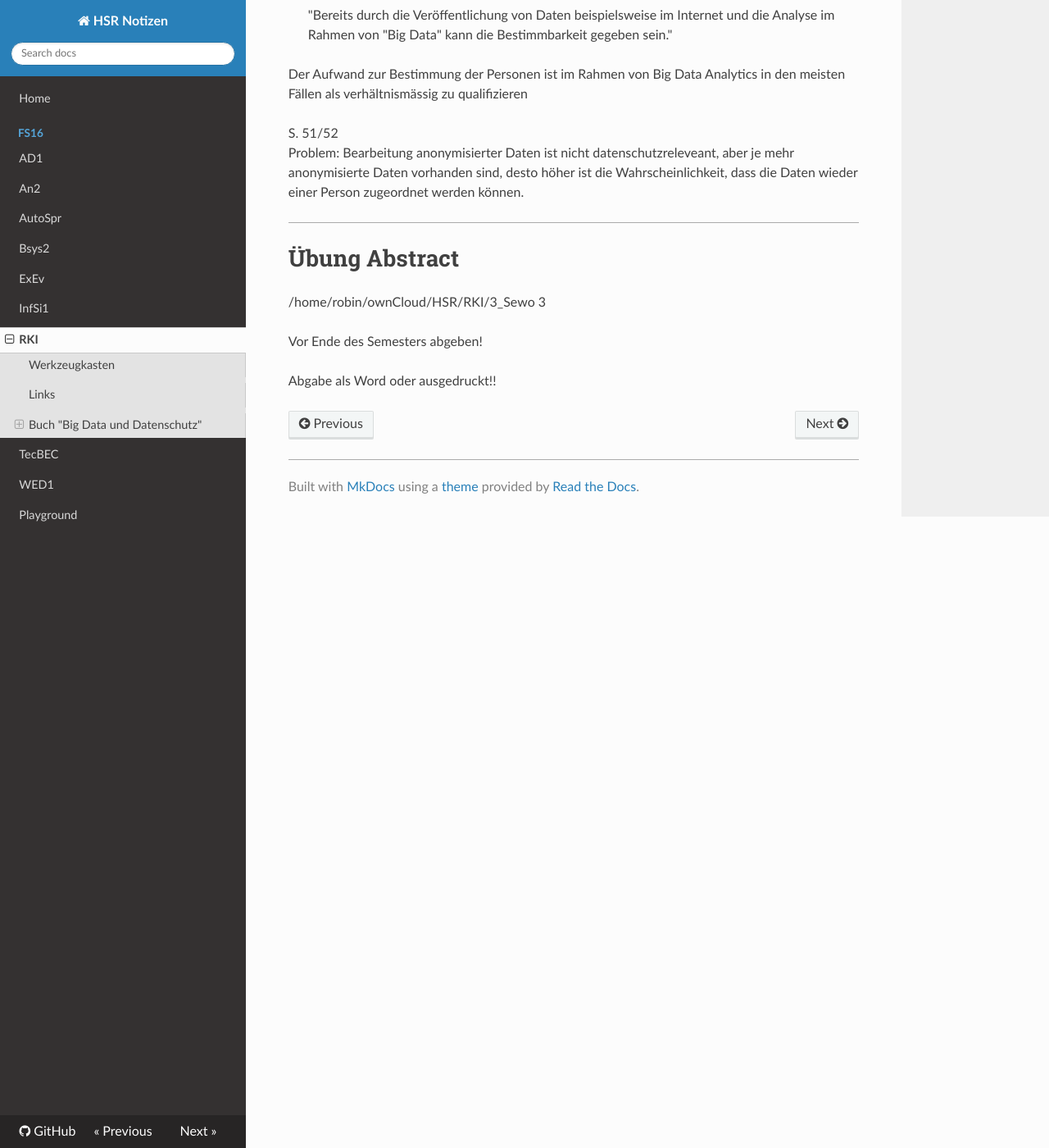
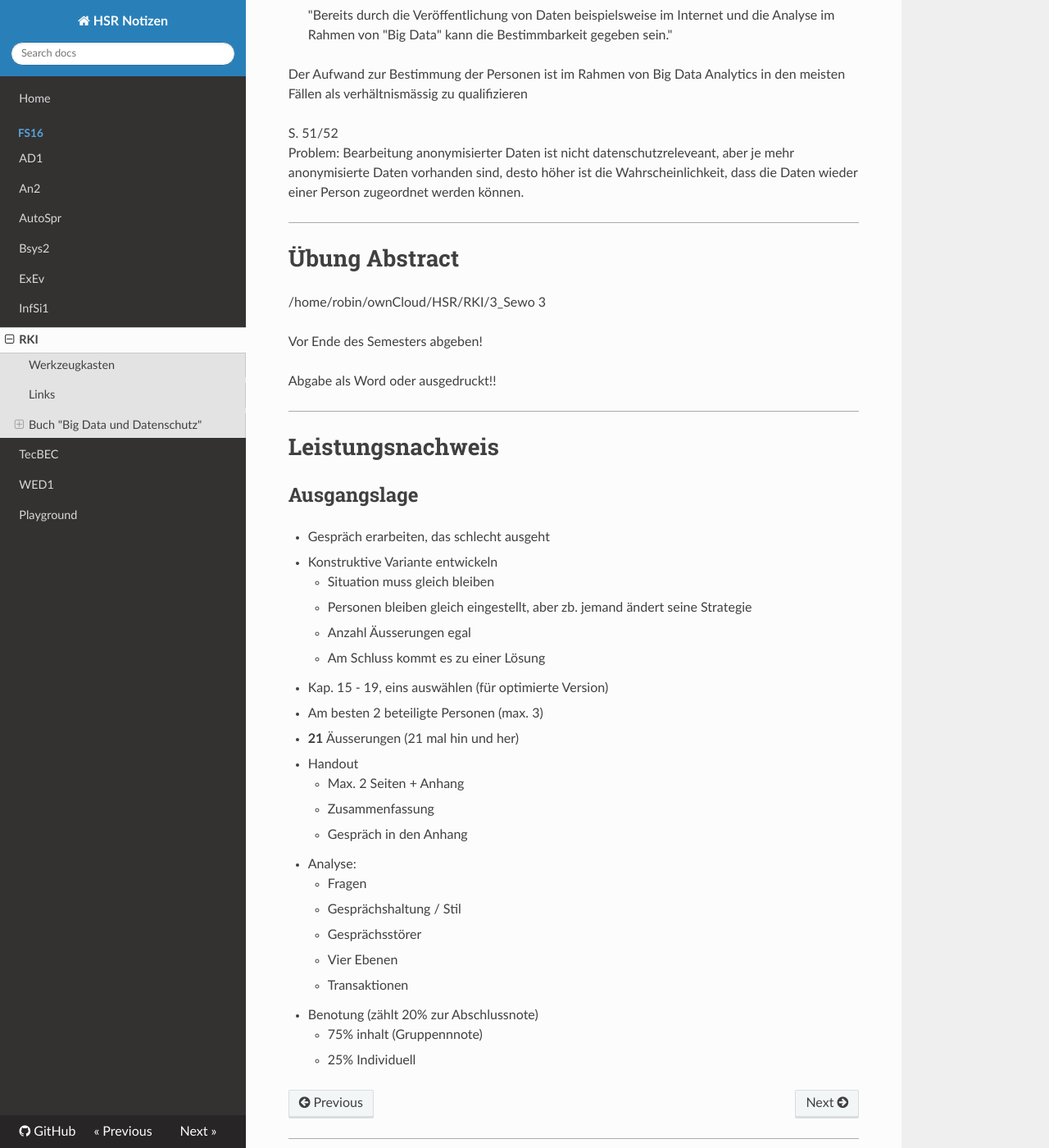
Before and after one commit to Excape/hsr-docs-fs16, an MkDocs documentation site: the page built from docs/fs16/rki.md, in a window 1280 px wide and 1400 px high, scrolled down 4427 px. Shown: the whole window at 82% size. Built offline with MkDocs 1.6.1, drawn with Linux system fonts in a browser that asks for light colours; nearby versions of some CDN libraries; old or Windows-style settings are respelled for this version of MkDocs.

Commit message:
Updated RKI

```diff
--- a/docs/fs16/rki.md
+++ b/docs/fs16/rki.md
@@ -159,3 +159,30 @@ Problem: Bearbeitung anonymisierter Daten ist nicht datenschutzreleveant, aber j
 Vor Ende des Semesters abgeben!
 
 Abgabe als Word oder ausgedruckt!!
+
+
+---
+# Leistungsnachweis
+## Ausgangslage
+* Gespräch erarbeiten, das schlecht ausgeht
+* Konstruktive Variante entwickeln
+    * Situation muss gleich bleiben
+    * Personen bleiben gleich eingestellt, aber zb. jemand ändert seine Strategie
+    * Anzahl Äusserungen egal
+    * Am Schluss kommt es zu einer Lösung
+* Kap. 15 - 19, eins auswählen (für optimierte Version)
+* Am besten 2 beteiligte Personen (max. 3)
+* **21** Äusserungen (21 mal hin und her)
+* Handout
+    * Max. 2 Seiten + Anhang
+    * Zusammenfassung
+    * Gespräch in den Anhang
+* Analyse:
+    * Fragen
+    * Gesprächshaltung / Stil
+    * Gesprächsstörer
+    * Vier Ebenen
+    * Transaktionen
+* Benotung (zählt 20% zur Abschlussnote)
+    * 75% inhalt (Gruppennnote)
+    * 25% Individuell
```
